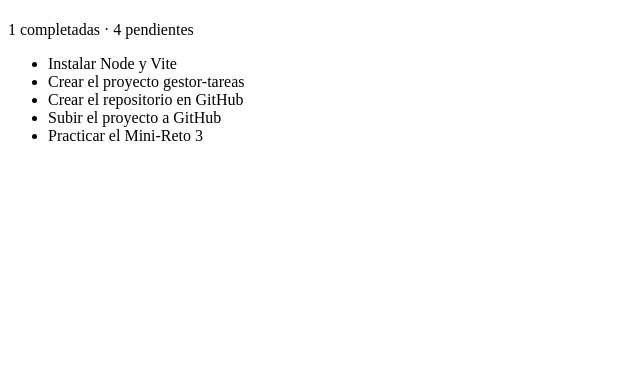
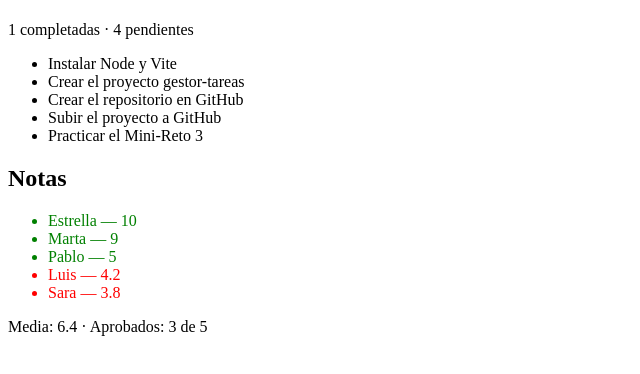
Before and after one commit to Estrellita12321221/gestor-tareas-EstrellaManzano, a website built with Vite: page index.html in a window 1280 px wide. Shown: the whole page, without its empty margins (0-640 px from the left). Built offline with nearby package versions, Linux system fonts and the light colour scheme.

Commit message:
retos DOM: predicción, depuración y tablón de notas

```diff
--- a/index.html
+++ b/index.html
@@ -12,5 +12,10 @@
     <p id="resumen"></p>
     <ul id="lista"></ul>
     </div>
+    <section id="notas">
+    <h2>Notas</h2>
+    <ul id="lista-notas"></ul>
+    <p id="resumen-notas"></p>
+</section>
 <script type="module" src="/src/main.js"></script>  </body>
 </html>
--- /dev/null
+++ b/src/dom-notas.js
@@ -0,0 +1,29 @@
+import { alumnos, calcularMedia, contarAprobados } from "./notas.js";
+
+export function renderNotas() {
+    const lista = document.querySelector("#lista-notas");
+
+    lista.replaceChildren();
+
+    const alumnosOrdenados = [...alumnos].sort((a, b) => b.nota - a.nota);
+
+    alumnosOrdenados.forEach((alumno) => {
+        const li = document.createElement("li");
+        li.textContent = `${alumno.nombre} — ${alumno.nota}`;
+
+        if (alumno.nota >= 5) {
+            li.classList.add("aprobado");
+        } else {
+            li.classList.add("suspenso");
+        }
+
+        lista.append(li);
+    });
+
+    const media = calcularMedia(alumnos).toFixed(1);
+    const aprobados = contarAprobados(alumnos);
+
+    const resumen = document.querySelector("#resumen-notas");
+
+    resumen.textContent = `Media: ${media} · Aprobados: ${aprobados} de ${alumnos.length}`;
+}
--- a/src/dom.js
+++ b/src/dom.js
@@ -1,17 +1,14 @@
-
 import { estado } from "./estado.js";
 import { contarPendientes, contarCompletadas } from "./tareas.js";
 
 export function render() {
-
-    const lista = document.querySelector("#lista");
+    const lista = document.getElementById("lista");
+    const resumen = document.querySelector("#resumen");
 
     lista.replaceChildren();
 
-    estado.tareas.forEach((tarea) => {
-
+    for (const tarea of estado.tareas) {
         const li = document.createElement("li");
-
         li.textContent = tarea.texto;
 
         if (tarea.completada === true) {
@@ -19,12 +16,10 @@ export function render() {
         }
 
         lista.append(li);
-    });
+    }
 
     const pendientes = contarPendientes(estado.tareas);
     const completadas = contarCompletadas(estado.tareas);
 
-    const resumen = document.querySelector("#resumen");
-
     resumen.textContent = `${completadas} completadas · ${pendientes} pendientes`;
 }
--- a/src/main.js
+++ b/src/main.js
@@ -1,9 +1,9 @@
 import "./style.css";
 import { estado } from "./estado.js";
 import { render } from "./dom.js";
-
+import { renderNotas } from "./dom-notas.js";
 
 console.table(estado.tareas);
 
-
 render();
+renderNotas();
--- /dev/null
+++ b/src/notas.js
@@ -0,0 +1,16 @@
+export const alumnos = [
+    { nombre: "Estrella", nota: 10 },
+    { nombre: "Luis", nota: 4.2 },
+    { nombre: "Marta", nota: 9 },
+    { nombre: "Pablo", nota: 5 },
+    { nombre: "Sara", nota: 3.8 },
+];
+
+export function calcularMedia(alumnos) {
+    const suma = alumnos.reduce((total, alumno) => total + alumno.nota, 0);
+    return suma / alumnos.length;
+}
+
+export function contarAprobados(alumnos) {
+    return alumnos.filter((alumno) => alumno.nota >= 5).length;
+}
--- a/src/style.css
+++ b/src/style.css
@@ -1,9 +1,7 @@
-.titulo{
-    color:blueviolet;
-    font-size: 30px;
-};
-.completada{
+.aprobado {
     color: green;
-    text-decoration: line-through;
-    opacity: 0.5;
-};
+}
+
+.suspenso {
+    color: red;
+}
```
